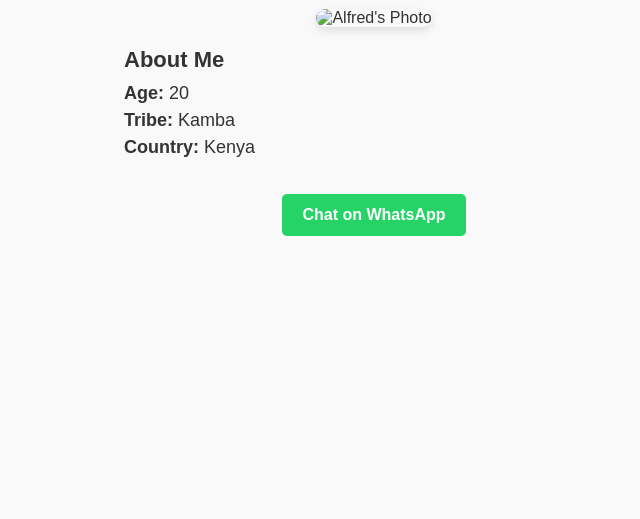
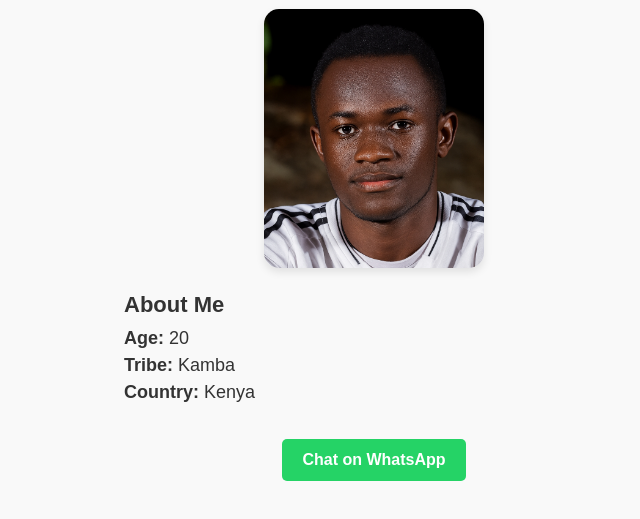
Before and after one commit to klzomunuve/Comeback-, a plain HTML site: page index.html in a window 1280 px wide. Shown: the part 71-590 px from the top of the page, without its empty margins (266-906 px from the left). Drawn offline with Linux system fonts and the light colour scheme.

Commit message:
Update index.html

```diff
--- a/index.html
+++ b/index.html
@@ -10,7 +10,7 @@
   <div class="container">
     <header>
       <h1>Alfred Kalonzo Munuve</h1>
-      <img src="alfred-profile.jpg" alt="Alfred's Photo" class="profile-photo"/>
+      <img src="Screenshot_20250807-131650.jpg" alt="Alfred's Photo" class="profile-photo"/>
     </header>
     <section class="about">
       <h2>About Me</h2>
```
